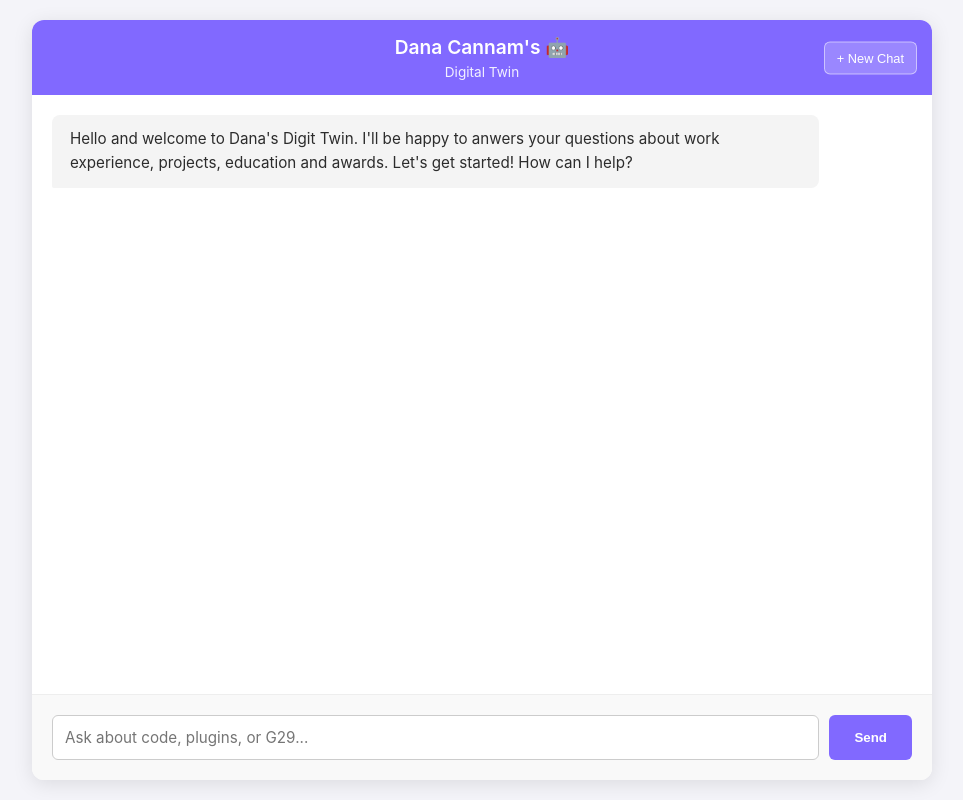
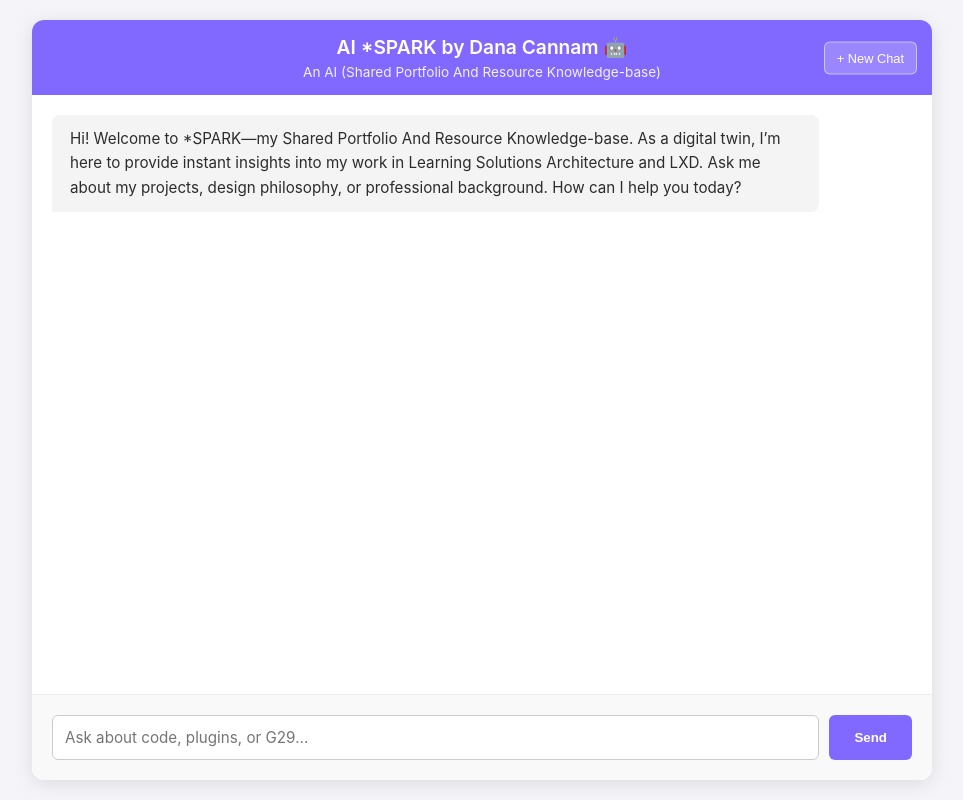
Before and after one commit to dcannamd/SPARK, a website: page public/index.html in a window 1280 px wide. Shown: the whole page, without its empty margins (158-1121 px from the left). Drawn offline with nearby package versions, Linux system fonts and the light colour scheme.

Commit message:
Updated Title and Welcome Message in index.html to reflect new branding of *SPARK

```diff
--- a/public/index.html
+++ b/public/index.html
@@ -12,15 +12,14 @@
 <body>
     <div class="chat-container">
         <header>
-            <h1>Dana Cannam's 🤖</h1>
-            <p>Digital Twin</p>
+            <h1>AI *SPARK by Dana Cannam 🤖</h1>
+            <p>An AI (Shared Portfolio And Resource Knowledge-base)</p>
             <button class="new-chat-btn" onclick="startNewChat()">+ New Chat</button>
         </header>
 
         <div id="chat-history" class="chat-history">
             <div class="message bot-message">
-                Hello and welcome to Dana's Digit Twin. I'll be happy to anwers your questions about work experience, projects, education and awards. Let's get started! How can I help?
-            </div>
+                Hi! Welcome to *SPARK—my Shared Portfolio And Resource Knowledge-base. As a digital twin, I’m here to provide instant insights into my work in Learning Solutions Architecture and LXD. Ask me about my projects, design philosophy, or professional background. How can I help you today?            </div>
         </div>
 
         <div class="input-area">
```
